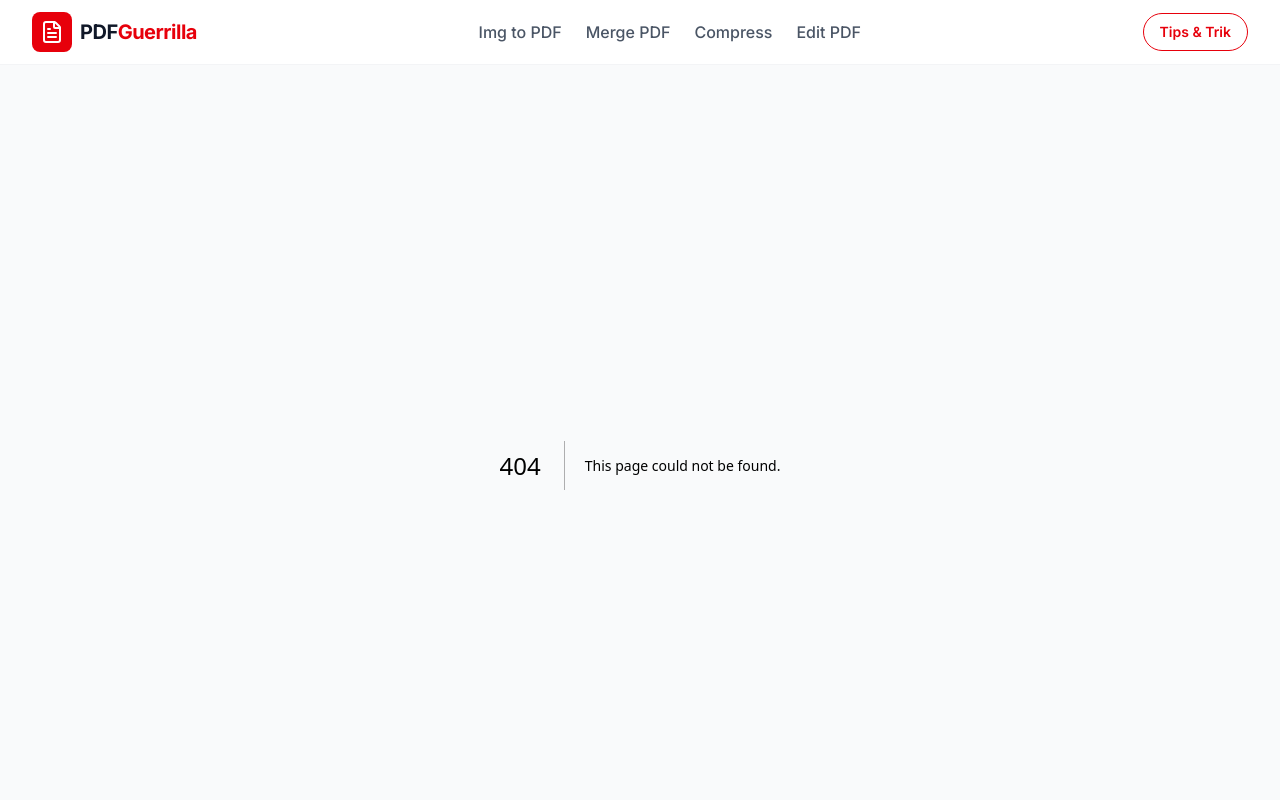
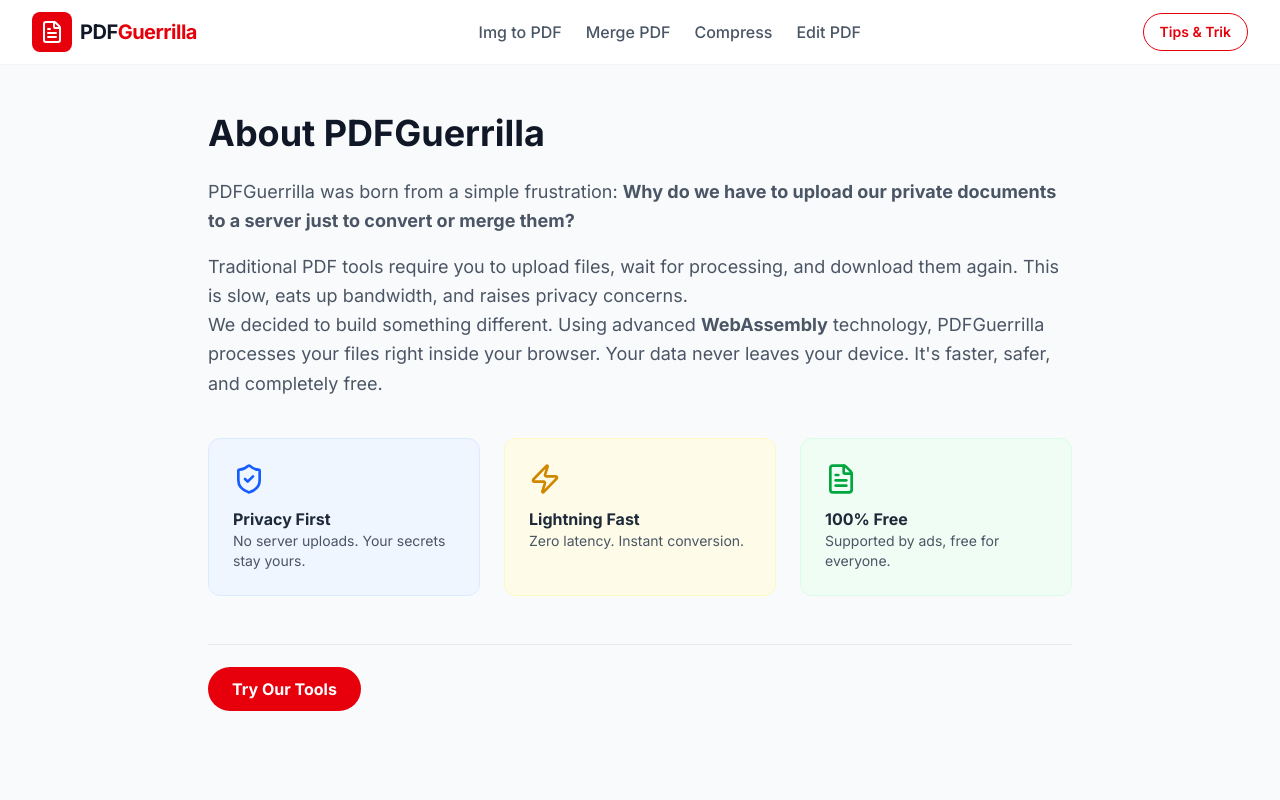
Before and after one commit to ArcVielLouvent/Pdf-Guerrilla, a Next.js app: page /about in a window 1280 px wide. Before the commit this address had no page. Shown: the top 800 px of the page. Built offline with nearby package versions, Linux system fonts and the light colour scheme.

Commit message:
adding legality

```diff
--- /dev/null
+++ b/app/about/page.tsx
@@ -0,0 +1,50 @@
+import Link from 'next/link';
+import { FileText, ShieldCheck, Zap } from 'lucide-react';
+
+export const metadata = {
+  title: 'About Us | PDFGuerrilla',
+};
+
+export default function AboutPage() {
+  return (
+    <main className="max-w-4xl mx-auto px-4 py-12">
+      <h1 className="text-4xl font-bold mb-6 text-gray-900">About PDFGuerrilla</h1>
+
+      <div className="text-lg text-gray-600 mb-10 leading-relaxed">
+        <p className="mb-4">
+          PDFGuerrilla was born from a simple frustration: <strong>Why do we have to upload our private documents to a server just to convert or merge them?</strong>
+        </p>
+        <p>
+          Traditional PDF tools require you to upload files, wait for processing, and download them again. This is slow, eats up bandwidth, and raises privacy concerns.
+        </p>
+        <p>
+          We decided to build something different. Using advanced <strong>WebAssembly</strong> technology, PDFGuerrilla processes your files right inside your browser. Your data never leaves your device. It's faster, safer, and completely free.
+        </p>
+      </div>
+
+      <div className="grid md:grid-cols-3 gap-6 mb-12">
+        <div className="bg-blue-50 p-6 rounded-xl border border-blue-100">
+            <ShieldCheck className="text-blue-600 w-8 h-8 mb-3" />
+            <h3 className="font-bold text-gray-800">Privacy First</h3>
+            <p className="text-sm text-gray-600">No server uploads. Your secrets stay yours.</p>
+        </div>
+        <div className="bg-yellow-50 p-6 rounded-xl border border-yellow-100">
+            <Zap className="text-yellow-600 w-8 h-8 mb-3" />
+            <h3 className="font-bold text-gray-800">Lightning Fast</h3>
+            <p className="text-sm text-gray-600">Zero latency. Instant conversion.</p>
+        </div>
+        <div className="bg-green-50 p-6 rounded-xl border border-green-100">
+            <FileText className="text-green-600 w-8 h-8 mb-3" />
+            <h3 className="font-bold text-gray-800">100% Free</h3>
+            <p className="text-sm text-gray-600">Supported by ads, free for everyone.</p>
+        </div>
+      </div>
+
+      <div className="border-t border-gray-200 pt-8">
+        <Link href="/" className="bg-red-600 text-white px-6 py-3 rounded-full font-bold hover:bg-red-700 transition">
+          Try Our Tools
+        </Link>
+      </div>
+    </main>
+  );
+}
--- /dev/null
+++ b/app/contact/page.tsx
@@ -0,0 +1,38 @@
+import Link from 'next/link';
+import { Mail } from 'lucide-react';
+
+export const metadata = {
+  title: 'Contact Us | PDFGuerrilla',
+};
+
+export default function ContactPage() {
+  return (
+    <main className="max-w-2xl mx-auto px-4 py-20 text-center">
+      <div className="bg-blue-50 w-16 h-16 rounded-full flex items-center justify-center mx-auto mb-6">
+        <Mail className="text-blue-600 w-8 h-8" />
+      </div>
+
+      <h1 className="text-3xl font-bold mb-4 text-gray-900">Get in Touch</h1>
+      <p className="text-gray-600 mb-8">
+        Have questions, suggestions, or found a bug? We'd love to hear from you.
+      </p>
+
+      <div className="bg-white p-8 rounded-2xl shadow-sm border border-gray-200">
+        <p className="text-sm text-gray-500 mb-2">Email Support</p>
+        {/* Ganti dengan emailmu, boleh email gmail biasa */}
+        <a href="armandalfarizy96@gmail.com" className="text-xl font-bold text-blue-600 hover:underline">
+          contact.pdfguerrilla@gmail.com
+        </a>
+        <p className="text-xs text-gray-400 mt-4">
+          We usually reply within 24-48 hours.
+        </p>
+      </div>
+
+      <div className="mt-12">
+         <Link href="/" className="text-gray-500 hover:text-gray-900 font-medium">
+           &larr; Back to Tools
+         </Link>
+      </div>
+    </main>
+  );
+}
--- /dev/null
+++ b/app/privacy/page.tsx
@@ -0,0 +1,56 @@
+import Link from 'next/link';
+
+export const metadata = {
+  title: 'Privacy Policy | PDFGuerrilla',
+};
+
+export default function PrivacyPage() {
+  return (
+    <main className="max-w-4xl mx-auto px-4 py-12 prose prose-gray">
+      <h1 className="text-3xl font-bold mb-6">Privacy Policy</h1>
+      <p className="text-sm text-gray-500 mb-8">Last Updated: {new Date().toLocaleDateString()}</p>
+
+      <section className="mb-8">
+        <h2 className="text-xl font-bold mb-3">1. Data Handling (Client-Side Processing)</h2>
+        <p className="mb-4">
+          At PDFGuerrilla, we prioritize your privacy above all else. Unlike other online converters,
+          <strong> we do not upload your files to any server.</strong>
+        </p>
+        <p>
+          All file processing (Image to PDF, Merge, Compress, Edit) happens locally within your web browser
+          using WebAssembly technology. Your documents never leave your device.
+        </p>
+      </section>
+
+      <section className="mb-8">
+        <h2 className="text-xl font-bold mb-3">2. Advertising & Cookies</h2>
+        <p className="mb-4">
+          We use third-party advertising partners (such as Adsterra, Monetag, and Google AdSense) to keep this tool free.
+          These partners may use cookies and web beacons to serve ads based on your prior visits to this website.
+        </p>
+        <ul className="list-disc pl-5 space-y-2">
+          <li><strong>Adsterra & Monetag:</strong> These networks may collect non-personal data (like browser type, IP address) to display relevant advertisements.</li>
+          <li><strong>Cookies:</strong> You can choose to disable cookies through your individual browser options.</li>
+        </ul>
+      </section>
+
+      <section className="mb-8">
+        <h2 className="text-xl font-bold mb-3">3. Analytics</h2>
+        <p>
+          We may use simple analytics tools to count how many visitors use our site. This data is anonymous and used solely to improve website performance.
+        </p>
+      </section>
+
+      <section className="mb-8">
+        <h2 className="text-xl font-bold mb-3">4. Consent</h2>
+        <p>
+          By using our website, you hereby consent to our Privacy Policy and agree to its terms.
+        </p>
+      </section>
+
+      <div className="mt-12 pt-8 border-t border-gray-200">
+        <Link href="/" className="text-blue-600 hover:underline">Back to Home</Link>
+      </div>
+    </main>
+  );
+}
--- /dev/null
+++ b/app/terms/page.tsx
@@ -0,0 +1,48 @@
+import Link from 'next/link';
+
+export const metadata = {
+  title: 'Terms of Service | PDFGuerrilla',
+};
+
+export default function TermsPage() {
+  return (
+    <main className="max-w-4xl mx-auto px-4 py-12 prose prose-gray">
+      <h1 className="text-3xl font-bold mb-6">Terms of Service</h1>
+
+      <section className="mb-8">
+        <h2 className="text-xl font-bold mb-3">1. Acceptance of Terms</h2>
+        <p>
+          By accessing and using PDFGuerrilla, you accept and agree to be bound by the terms and provision of this agreement.
+        </p>
+      </section>
+
+      <section className="mb-8">
+        <h2 className="text-xl font-bold mb-3">2. Use of License</h2>
+        <p>
+          PDFGuerrilla grants you a personal, non-exclusive, non-transferable license to use the software provided on this website for personal or commercial purposes.
+        </p>
+      </section>
+
+      <section className="mb-8">
+        <h2 className="text-xl font-bold mb-3">3. Disclaimer ("As Is")</h2>
+        <p className="mb-4">
+          The materials on PDFGuerrilla's website are provided on an 'as is' basis. PDFGuerrilla makes no warranties, expressed or implied, and hereby disclaims and negates all other warranties including, without limitation, implied warranties or conditions of merchantability.
+        </p>
+        <p>
+          While we strive for perfection, we are not liable for any data loss or corruption that may occur during the conversion process (though highly unlikely due to client-side processing).
+        </p>
+      </section>
+
+      <section className="mb-8">
+        <h2 className="text-xl font-bold mb-3">4. Limitations</h2>
+        <p>
+          In no event shall PDFGuerrilla or its suppliers be liable for any damages (including, without limitation, damages for loss of data or profit) arising out of the use or inability to use the materials on this website.
+        </p>
+      </section>
+
+      <div className="mt-12 pt-8 border-t border-gray-200">
+        <Link href="/" className="text-blue-600 hover:underline">Back to Home</Link>
+      </div>
+    </main>
+  );
+}
```
